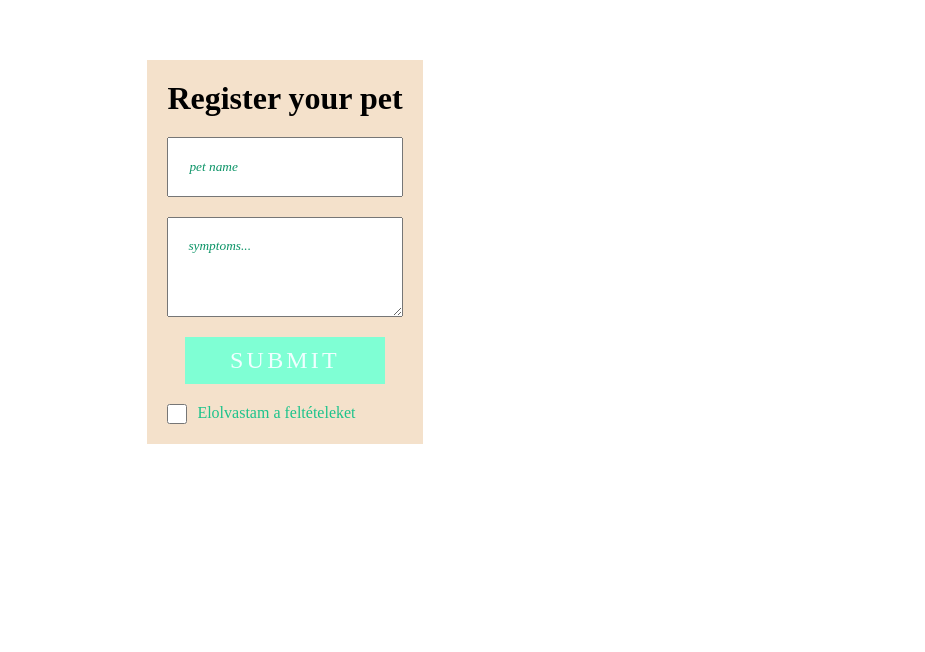
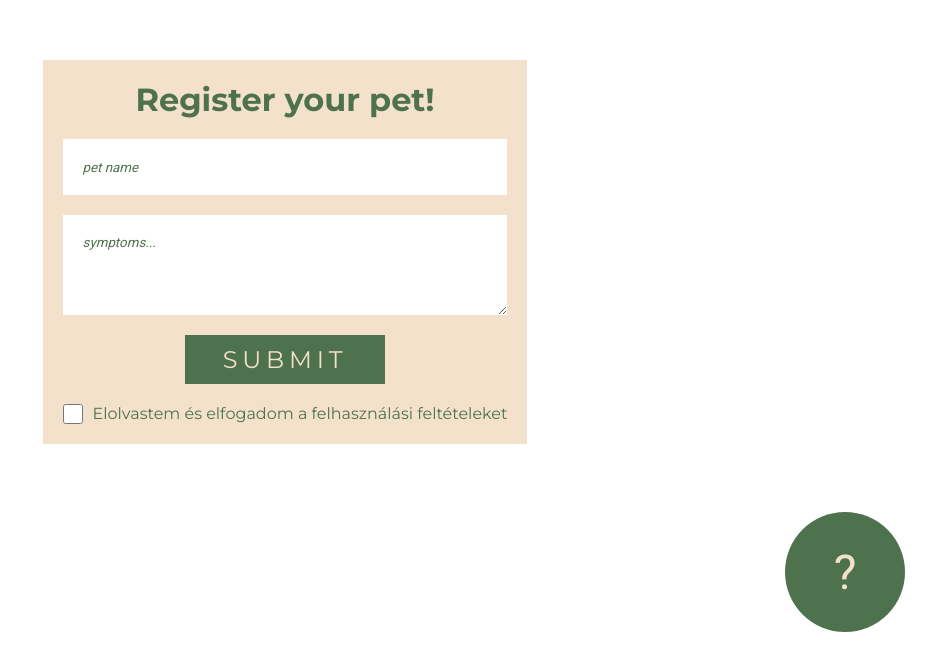
Before and after one commit to Kupigabi/exam-practice2, a plain HTML site: page index.html in a window 1280 px wide. Shown: the part 148-800 px from the top of the page, without its empty margins (355-1280 px from the left). Drawn offline with Linux system fonts and the light colour scheme.

Commit message:
practice

```diff
--- a/index.html
+++ b/index.html
@@ -1,15 +1,25 @@
 <!DOCTYPE html>
 <html lang="en">
+
 <head>
   <meta charset="UTF-8">
   <meta name="viewport" content="width=device-width, initial-scale=1.0">
   <title>Document</title>
+
+  <link rel="stylesheet" href="style.css">
   <script src="script.js" defer></script>
-    <link rel="stylesheet" href="style.css">
+
+  <link rel="preconnect" href="https://fonts.googleapis.com">
+  <link rel="preconnect" href="https://fonts.gstatic.com" crossorigin>
+  <link
+    href="https://fonts.googleapis.com/css2?family=Montserrat:wght@300;400;700&family=Roboto:wght@300;400;700&display=swap"
+    rel="stylesheet">
 </head>
+
 <body>
   <div id="root">
 
   </div>
 </body>
+
 </html>
--- a/script.js
+++ b/script.js
@@ -1,15 +1,18 @@
 document.querySelector("#root").insertAdjacentHTML("beforeend", `
+    <form>
+      <h1>Register your pet!</h1>
 
-<form>
-<h1>Register your pet</h1>
+      <input type="text" placeholder="pet name">
 
-<input type="text" placeholder="pet name" />
+      <textarea placeholder="symptoms..."></textarea>
 
-<textarea placeholder="symptoms..."></textarea>
+      <button>submit</button>
 
-<button>submit</button>
-  <div>
-<input type="checkbox" />
-<p>Elolvastam a feltételeket</p>
-</div>
-</form>`)
+      <div>
+        <input type="checkbox">
+        <p>Elolvastem és elfogadom a felhasználási feltételeket</p>
+      </div>
+    </form>
+
+    <div>?</div>
+`)
--- a/style.css
+++ b/style.css
@@ -1,4 +1,4 @@
-*{
+* {
     margin: 0;
     padding: 0;
 
@@ -23,16 +23,20 @@ form {
     gap: 20px;
 
     padding: 20px;
+
+    font-family: 'Montserrat', sans-serif;
   }
 
   h1 {
     font-size: 32px;
     font-weight: 700;
-
+    text-align: center;
+    color: rgb(77, 114, 77);
   }
 
   input, textarea {
     padding: 20px;
+    border: 0;
   }
 
   form textarea {
@@ -40,32 +44,33 @@ min-height: 100px;
   }
 
   button {
-    width:  200px;
+    width: 200px;
 
-    background-color: aquamarine;
-    color: azure;
+    background-color: rgb(77, 114, 77);
+    color: rgb(244, 225, 203);
 
-    letter-spacing: 0.2rem;
+    letter-spacing: 0.2em;
     font-size: 24px;
+
     padding: 10px;
     text-transform: uppercase;
+
     border: 0;
 
     margin: 0 auto;
-
   }
 
   ::placeholder {
-    color: rgb(12, 148, 103);
+    color: rgb(77, 114, 77);
     font-style: italic;
-    font-family: 'Times New Roman', Times, serif;
+    font-family: 'Roboto', sans-serif;
   }
 
   form div {
     display: flex;
     flex-direction: row;
     gap: 10px;
-    color: rgb(28, 195, 139);
+    color: rgb(77, 114, 77);
   }
 
   form div input {
@@ -77,11 +82,11 @@ form div input {
     width: 120px;
     height: 120px;
 
-    background-color: rgb(33, 197, 142);
-    color: aliceblue;
+    background-color: rgb(77, 114, 77);
+    color: rgb(244, 225, 203);
 
     font-size: 48px;
-    font-family: 'Courier New', Courier, monospace;
+    font-family: 'Roboto', sans-serif;
 
     border-radius: 50%;
 
@@ -94,10 +99,9 @@ form div input {
     align-items: center;
   }
 
-@media only screen and (max-width: 400px) {
+  @media only screen and (max-width: 480px) {
     h1 {
       font-size: 24px;
       text-align: left;
     }
-
   }
```
Lines whose indentation alone changed are shown as unchanged.
